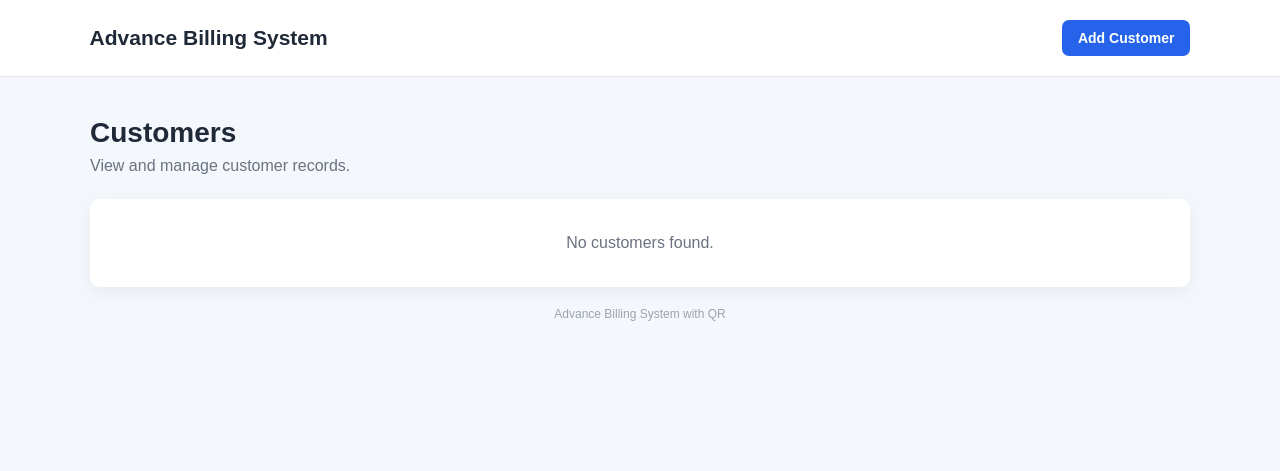
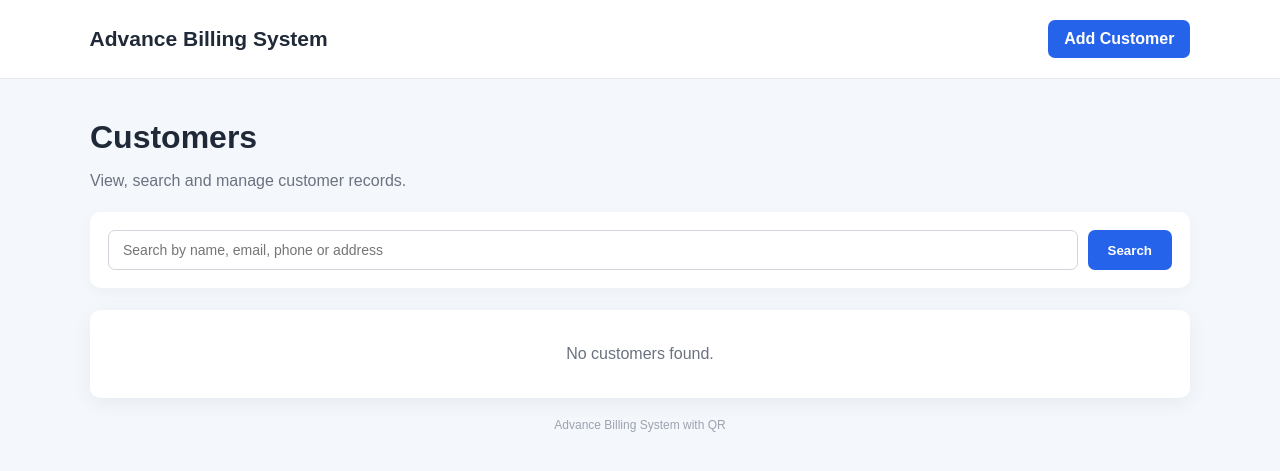
Before and after one commit to Bhaumik210/advance-billing-login, a Django app: page /customers/ in a window 1280 px wide. Shown: the top 471 px of the page. Run offline with Django 5.2, Linux system fonts and the light colour scheme; the visitor is signed in with stand-in values (Sample User, id 1).

Commit message:
Add customer list search functionality

```diff
--- a/accounts/templates/accounts/customer_list.html
+++ b/accounts/templates/accounts/customer_list.html
@@ -42,7 +38,6 @@
             padding: 10px 16px;
             border-radius: 7px;
             text-decoration: none;
-            font-size: 14px;
             font-weight: 600;
         }
 
@@ -52,35 +47,73 @@
             margin: 40px auto;
         }
 
-        .page-header {
-            margin-bottom: 24px;
-        }
-
         .page-header h1 {
             margin-bottom: 8px;
-            font-size: 28px;
         }
 
         .page-header p {
             color: #6b7280;
-            margin: 0;
+        }
+
+        .search-box {
+            background: #ffffff;
+            padding: 18px;
+            border-radius: 10px;
+            margin: 22px 0;
+            box-shadow: 0 4px 15px rgba(0,0,0,0.04);
+        }
+
+        .search-form {
+            display: flex;
+            gap: 10px;
+        }
+
+        .search-input {
+            flex: 1;
+            padding: 11px 14px;
+            border: 1px solid #d1d5db;
+            border-radius: 7px;
+            font-size: 14px;
+        }
+
+        .search-btn {
+            background: #2563eb;
+            color: white;
+            border: none;
+            padding: 11px 20px;
+            border-radius: 7px;
+            cursor: pointer;
+            font-weight: 600;
+        }
+
+        .clear-btn {
+            padding: 11px 16px;
+            border: 1px solid #d1d5db;
+            border-radius: 7px;
+            text-decoration: none;
+            color: #374151;
+            font-weight: 600;
         }
 
         .message {
             background: #ecfdf5;
             color: #047857;
             border: 1px solid #a7f3d0;
-            padding: 12px 14px;
+            padding: 12px;
             margin-bottom: 20px;
             border-radius: 7px;
-            font-size: 14px;
+        }
+
+        .search-info {
+            margin-bottom: 15px;
+            color: #6b7280;
         }
 
         .card {
             background: #ffffff;
             border-radius: 10px;
-            overflow-x: auto;
-            box-shadow: 0 5px 20px rgba(0, 0, 0, 0.06);
+            overflow: hidden;
+            box-shadow: 0 5px 20px rgba(0,0,0,0.06);
         }
 
         table {
@@ -161,69 +173,70 @@
             color: #9ca3af;
             font-size: 12px;
         }
-
-        @media (max-width: 700px) {
-            .navbar {
-                padding: 18px 20px;
-            }
-
-            .container {
-                width: 94%;
-            }
-
-            th,
-            td {
-                white-space: nowrap;
-            }
-        }
     </style>
 </head>
 
 <body>
 
 <div class="navbar">
+    <h2>Advance Billing System</h2>
 
-    <h2>
-        Advance Billing System
-    </h2>
-
-    <a
-        href="{% url 'add_customer' %}"
-        class="add-btn"
-    >
+    <a href="{% url 'add_customer' %}" class="add-btn">
         Add Customer
     </a>
-
 </div>
-
 
 <div class="container">
 
     <div class="page-header">
+        <h1>Customers</h1>
+        <p>View, search and manage customer records.</p>
+    </div>
 
-        <h1>
-            Customers
-        </h1>
+    <div class="search-box">
 
-        <p>
-            View and manage customer records.
-        </p>
+        <form
+            method="GET"
+            action="{% url 'customer_list' %}"
+            class="search-form"
+        >
+
+            <input
+                type="text"
+                name="search"
+                class="search-input"
+                value="{{ search_query }}"
+                placeholder="Search by name, email, phone or address"
+            >
+
+            <button type="submit" class="search-btn">
+                Search
+            </button>
+
+            {% if search_query %}
+                <a href="{% url 'customer_list' %}" class="clear-btn">
+                    Clear
+                </a>
+            {% endif %}
+
+        </form>
 
     </div>
 
-
     {% if messages %}
-
         {% for message in messages %}
-
             <div class="message">
                 {{ message }}
             </div>
-
         {% endfor %}
-
     {% endif %}
 
+    {% if search_query %}
+        <div class="search-info">
+            Search results for:
+            <strong>{{ search_query }}</strong>
+        </div>
+    {% endif %}
 
     <div class="card">
 
@@ -311,13 +309,18 @@
         {% else %}
 
             <div class="empty">
-                No customers found.
+
+                {% if search_query %}
+                    No customers found for "{{ search_query }}".
+                {% else %}
+                    No customers found.
+                {% endif %}
+
             </div>
 
         {% endif %}
 
     </div>
-
 
     <div class="footer">
         Advance Billing System with QR
--- a/accounts/urls.py
+++ b/accounts/urls.py
@@ -1,8 +1,10 @@
 from django.urls import path
+
 from . import views
 
 
 urlpatterns = [
+
     path(
         "login/admin/",
         views.admin_login,
--- a/accounts/views.py
+++ b/accounts/views.py
@@ -23,6 +23,7 @@ from django.views.decorators.cache import never_cache
 
 from django.utils import timezone
 from django.db import transaction
+from django.db.models import Q
 
 from django.core.validators import validate_email
 from django.core.exceptions import ValidationError
@@ -39,6 +40,7 @@ from .models import (
 def admin_login(request):
 
     if request.method == "POST":
+
         username = request.POST.get(
             "username",
             ""
@@ -56,14 +58,22 @@ def admin_login(request):
         )
 
         if user is not None:
-            login(request, user)
-            return redirect("dashboard")
+
+            login(
+                request,
+                user
+            )
+
+            return redirect(
+                "dashboard"
+            )
 
         return render(
             request,
             "accounts/admin_login.html",
             {
-                "error": "Invalid username or password"
+                "error":
+                "Invalid username or password"
             }
         )
 
@@ -92,6 +102,7 @@ def distributor_login(request):
         username = login_value
 
         try:
+
             user_by_email = User.objects.get(
                 email__iexact=login_value
             )
@@ -108,7 +119,11 @@ def distributor_login(request):
         )
 
         if user is not None:
-            login(request, user)
+
+            login(
+                request,
+                user
+            )
 
             return redirect(
                 "distributor_profile"
@@ -118,7 +133,8 @@ def distributor_login(request):
             request,
             "accounts/distributor_login.html",
             {
-                "error": "Invalid username or password"
+                "error":
+                "Invalid username or password"
             }
         )
 
@@ -167,9 +183,11 @@ def distributor_register(request):
         }
 
         if not full_name:
+
             error = "Full name is required."
 
         elif len(full_name) < 2:
+
             error = (
                 "Full name must contain "
                 "at least 2 characters."
@@ -179,19 +197,28 @@ def distributor_register(request):
             r"[A-Za-z ]+",
             full_name
         ):
+
             error = (
                 "Full name should contain "
                 "only letters and spaces."
             )
 
         elif not email:
-            error = "Email address is required."
+
+            error = (
+                "Email address is required."
+            )
 
         else:
+
             try:
-                validate_email(email)
+
+                validate_email(
+                    email
+                )
 
             except ValidationError:
+
                 error = (
                     "Enter a valid email address."
                 )
@@ -199,15 +226,20 @@ def distributor_register(request):
         if error is None:
 
             if not phone:
-                error = "Phone number is required."
+
+                error = (
+                    "Phone number is required."
+                )
 
             elif not phone.isdigit():
+
                 error = (
                     "Phone number should contain "
                     "only digits."
                 )
 
             elif len(phone) != 10:
+
                 error = (
                     "Phone number must contain "
                     "exactly 10 digits."
@@ -216,9 +248,13 @@ def distributor_register(request):
         if error is None:
 
             if not password:
-                error = "Password is required."
+
+                error = (
+                    "Password is required."
+                )
 
             elif len(password) < 8:
+
                 error = (
                     "Password must be at least "
                     "8 characters long."
@@ -228,6 +264,7 @@ def distributor_register(request):
                 r"[A-Z]",
                 password
             ):
+
                 error = (
                     "Password must contain "
                     "at least one uppercase letter."
@@ -237,6 +274,7 @@ def distributor_register(request):
                 r"[a-z]",
                 password
             ):
+
                 error = (
                     "Password must contain "
                     "at least one lowercase letter."
@@ -246,6 +284,7 @@ def distributor_register(request):
                 r"[0-9]",
                 password
             ):
+
                 error = (
                     "Password must contain "
                     "at least one number."
@@ -256,6 +295,7 @@ def distributor_register(request):
             if User.objects.filter(
                 username=email
             ).exists():
+
                 error = (
                     "This email is already registered."
                 )
@@ -263,6 +303,7 @@ def distributor_register(request):
             elif User.objects.filter(
                 email=email
             ).exists():
+
                 error = (
                     "This email is already registered."
                 )
@@ -277,9 +318,11 @@ def distributor_register(request):
             first_name = name_parts[0]
 
             if len(name_parts) > 1:
+
                 last_name = name_parts[1]
 
             else:
+
                 last_name = ""
 
             with transaction.atomic():
@@ -393,6 +436,7 @@ def verify_otp(request):
         )
 
         if not email:
+
             error = (
                 "Please generate an OTP first."
             )
@@ -407,6 +451,7 @@ def verify_otp(request):
             )
 
             if otp_record is None:
+
                 error = (
                     "OTP not found. "
                     "Please generate a new OTP."
@@ -435,7 +480,10 @@ def verify_otp(request):
                 )
 
             else:
-                error = "Invalid OTP."
+
+                error = (
+                    "Invalid OTP."
+                )
 
     return render(
         request,
@@ -463,6 +511,7 @@ def distributor_profile(request):
     phone = "Not added"
 
     try:
+
         phone = (
             request.user
             .distributor_profile
@@ -470,6 +519,7 @@ def distributor_profile(request):
         )
 
     except DistributorProfile.DoesNotExist:
+
         pass
 
     return render(
@@ -518,9 +568,13 @@ def edit_distributor_profile(request):
         ).strip()
 
         if not full_name:
-            error = "Full name is required."
+
+            error = (
+                "Full name is required."
+            )
 
         elif len(full_name) < 2:
+
             error = (
                 "Full name must contain "
                 "at least 2 characters."
@@ -530,19 +584,28 @@ def edit_distributor_profile(request):
             r"[A-Za-z ]+",
             full_name
         ):
+
             error = (
                 "Full name should contain "
                 "only letters and spaces."
             )
 
         elif not email:
-            error = "Email address is required."
+
+            error = (
+                "Email address is required."
+            )
 
         else:
+
             try:
-                validate_email(email)
+
+                validate_email(
+                    email
+                )
 
             except ValidationError:
+
                 error = (
                     "Enter a valid email address."
                 )
@@ -561,6 +624,7 @@ def edit_distributor_profile(request):
             )
 
             if duplicate_email:
+
                 error = (
                     "This email is already "
                     "used by another account."
@@ -569,15 +633,20 @@ def edit_distributor_profile(request):
         if error is None:
 
             if not phone:
-                error = "Phone number is required."
+
+                error = (
+                    "Phone number is required."
+                )
 
             elif not phone.isdigit():
+
                 error = (
                     "Phone number should "
                     "contain only digits."
                 )
 
             elif len(phone) != 10:
+
                 error = (
                     "Phone number must contain "
                     "exactly 10 digits."
@@ -590,18 +659,26 @@ def edit_distributor_profile(request):
                 1
             )
 
-            user.first_name = name_parts[0]
+            user.first_name = (
+                name_parts[0]
+            )
 
             if len(name_parts) > 1:
-                user.last_name = name_parts[1]
+
+                user.last_name = (
+                    name_parts[1]
+                )
 
             else:
+
                 user.last_name = ""
 
             user.email = email
+
             profile.phone = phone
 
             with transaction.atomic():
+
                 user.save()
                 profile.save()
 
@@ -666,11 +743,13 @@ def add_customer(request):
         }
 
         if not name:
+
             error = (
                 "Customer name is required."
             )
 
         elif len(name) < 2:
+
             error = (
                 "Customer name must contain "
                 "at least 2 characters."
@@ -680,21 +759,28 @@ def add_customer(request):
             r"[A-Za-z ]+",
             name
         ):
+
             error = (
                 "Customer name should contain "
                 "only letters and spaces."
             )
 
         elif not email:
+
             error = (
                 "Email address is required."
             )
 
         else:
+
             try:
-                validate_email(email)
+
+                validate_email(
+                    email
+                )
 
             except ValidationError:
+
                 error = (
                     "Enter a valid email address."
                 )
@@ -702,17 +788,20 @@ def add_customer(request):
         if error is None:
 
             if not phone:
+
                 error = (
                     "Phone number is required."
                 )
 
             elif not phone.isdigit():
+
                 error = (
                     "Phone number should contain "
                     "only digits."
                 )
 
             elif len(phone) != 10:
+
                 error = (
                     "Phone number must contain "
                     "exactly 10 digits."
@@ -721,11 +810,13 @@ def add_customer(request):
         if error is None:
 
             if not address:
+
                 error = (
                     "Address is required."
                 )
 
             elif len(address) < 5:
+
                 error = (
                     "Please enter a valid address."
                 )
@@ -754,35 +845,59 @@ def add_customer(request):
     )
 
 
-# Task 6 - Customer List
-
 @login_required(
     login_url="distributor_login"
 )
 def customer_list(request):
 
-    customers = (
-        Customer.objects
-        .all()
-        .order_by("-created_at")
+    search_query = request.GET.get(
+        "search",
+        ""
+    ).strip()
+
+    customers = Customer.objects.all()
+
+    if search_query:
+
+        customers = customers.filter(
+            Q(
+                name__icontains=search_query
+            )
+            |
+            Q(
+                email__icontains=search_query
+            )
+            |
+            Q(
+                phone__icontains=search_query
+            )
+            |
+            Q(
+                address__icontains=search_query
+            )
+        )
+
+    customers = customers.order_by(
+        "-created_at"
     )
 
     return render(
         request,
         "accounts/customer_list.html",
         {
-            "customers": customers
+            "customers": customers,
+            "search_query": search_query
         }
     )
 
 
-# Task 6 - Delete Customer
-
 @login_required(
     login_url="distributor_login"
 )
-@login_required(login_url="distributor_login")
-def edit_customer(request, customer_id):
+def edit_customer(
+    request,
+    customer_id
+):
 
     customer = get_object_or_404(
         Customer,
@@ -814,9 +929,13 @@ def edit_customer(request, customer_id):
         ).strip()
 
         if not name:
-            error = "Customer name is required."
+
+            error = (
+                "Customer name is required."
+            )
 
         elif len(name) < 2:
+
             error = (
                 "Customer name must contain "
                 "at least 2 characters."
@@ -826,19 +945,28 @@ def edit_customer(request, customer_id):
             r"[A-Za-z ]+",
             name
         ):
+
             error = (
                 "Customer name should contain "
                 "only letters and spaces."
             )
 
         elif not email:
-            error = "Email address is required."
+
+            error = (
+                "Email address is required."
+            )
 
         else:
+
             try:
-                validate_email(email)
+
+                validate_email(
+                    email
+                )
 
             except ValidationError:
+
                 error = (
                     "Enter a valid email address."
                 )
@@ -847,12 +975,17 @@ def edit_customer(request, customer_id):
 
             duplicate_email = (
                 Customer.objects
-                .filter(email__iexact=email)
-                .exclude(id=customer.id)
+                .filter(
+                    email__iexact=email
+                )
+                .exclude(
+                    id=customer.id
+                )
                 .exists()
             )
 
             if duplicate_email:
+
                 error = (
                     "Another customer already uses "
                     "this email address."
@@ -861,15 +994,20 @@ def edit_customer(request, customer_id):
         if error is None:
 
             if not phone:
-                error = "Phone number is required."
+
+                error = (
+                    "Phone number is required."
+                )
 
             elif not phone.isdigit():
+
                 error = (
                     "Phone number should contain "
                     "only digits."
                 )
 
             elif len(phone) != 10:
+
                 error = (
                     "Phone number must contain "
                     "exactly 10 digits."
@@ -878,9 +1016,13 @@ def edit_customer(request, customer_id):
         if error is None:
 
             if not address:
-                error = "Address is required."
+
+                error = (
+                    "Address is required."
+                )
 
             elif len(address) < 5:
+
                 error = (
                     "Please enter a valid address."
                 )
@@ -911,7 +1053,15 @@ def edit_customer(request, customer_id):
             "error": error
         }
     )
-def delete_customer(request, customer_id):
+
+
+@login_required(
+    login_url="distributor_login"
+)
+def delete_customer(
+    request,
+    customer_id
+):
 
     customer = get_object_or_404(
         Customer,
@@ -920,7 +1070,9 @@ def delete_customer(request, customer_id):
 
     if request.method == "POST":
 
-        customer_name = customer.name
+        customer_name = (
+            customer.name
+        )
 
         customer.delete()
 
```
Also changed, not shown: other parts of accounts/templates/accounts/customer_list.html (+16 -57 lines).
